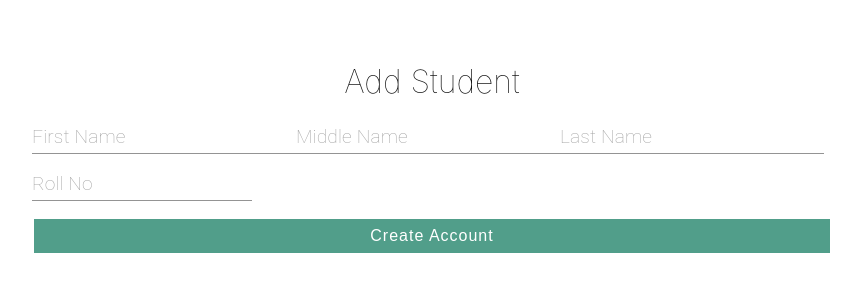
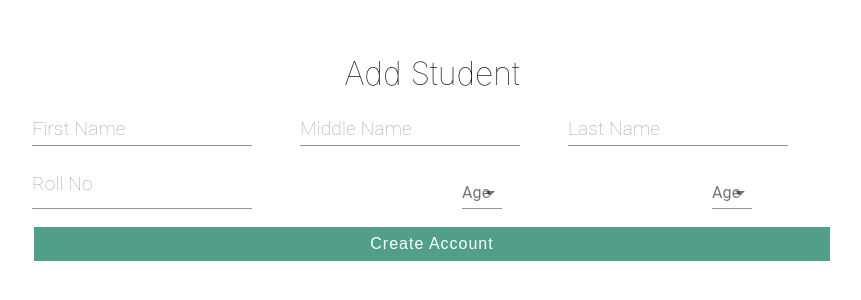
Before and after one commit to pravin82/shulkpay, a React (Create React App) app in the folder client/: page /student in a window 1280 px wide. Shown: the part 250-550 px from the top of the page, without its empty margins (208-1069 px from the left). Built offline with nearby package versions, Linux system fonts and the light colour scheme.

Commit message:
WIP for dropdown for cclass

```diff
--- a/client/src/StudentPage/StudentPage.jsx
+++ b/client/src/StudentPage/StudentPage.jsx
@@ -2,6 +2,11 @@ import React from "react";
 import axios from "axios";
 import "./StudentPage.scss";
 import Input from '@material-ui/core/Input';
+import Select from '@material-ui/core/Select';
+import MenuItem from '@material-ui/core/MenuItem';
+import InputLabel from '@material-ui/core/InputLabel';
+import FormControl from '@material-ui/core/FormControl';
+import { makeStyles } from '@material-ui/core/styles';
 
 export class StudentPage extends React.Component {
   constructor(props) {
@@ -11,6 +16,11 @@ export class StudentPage extends React.Component {
       lastName: null,
       email: null,
       password: null,
+      classOpen:false,
+      secOpen:false,
+      rollNo: null,
+      class: null,
+      section: null,
       formErrors: {
         firstName: "",
         lastName: "",
@@ -18,7 +28,37 @@ export class StudentPage extends React.Component {
         password: ""
       }
     };
+
+    this.handleChange = this.handleChange.bind(this);
+    this.handleOpen = this.handleOpen.bind(this);
+    this.handleClose = this.handleClose.bind(this);
   }
+
+  handleChange(e) {
+    const { name, value } = e.target;
+    this.setState({ [name]: value });
+  }
+
+  handleOpen(e) {
+    const {name} = e.target;
+    if(name == 'section'){
+      this.setState({secOpen: true})
+    }
+    else{
+      this.setState({classOpen:true})
+    }
+  }
+
+  handleClose(e) {
+    const {name} = e.target;
+    if(name == 'section'){
+      this.setState({secOpen: false})
+    }
+    else{
+      this.setState({classOpen:false})
+    }
+  }
+
 
 
 
@@ -26,11 +66,13 @@ export class StudentPage extends React.Component {
 render() {
     const { formErrors } = this.state;
 
+
     return (
       <div className="wrapper">
         <div className="form-wrapper">
           <h1>Add Student</h1>
           <form onSubmit={this.handleSubmit} noValidate>
+          <div className = "name">
             <div className="firstName">
               <Input
                 className={formErrors.firstName.length > 0 ? "error" : null}
@@ -66,15 +108,62 @@ render() {
                 <span className="errorMessage">{formErrors.lastName}</span>
               )}
             </div>
-            <div>
+            </div>
+            <div className = "class">
             <Input
               placeholder = 'Roll No'
               required = "true"
-              name = "RollNo"
+              name = "rollNo"
               type = "number"
               onChange = {this.handleChange}
               />
+
+              <FormControl className="formControl">
+             <InputLabel id="demo-controlled-open-select-label">Age</InputLabel>
+             <Select
+                labelId="demo-controlled-open-select-label"
+                id="demo-controlled-open-select"
+                open={this.state.Classopen}
+                name = "class"
+                onClose={this.handleClose}
+                onOpen={this.handleOpen}
+                value={this.state.class}
+                onChange={this.handleChange}
+              >
+            <MenuItem value="">
+              <em>None</em>
+            </MenuItem>
+            <MenuItem value={10}>Ten</MenuItem>
+            <MenuItem value={20}>Twenty</MenuItem>
+            <MenuItem value={30}>Thirty</MenuItem>
+            </Select>
+      </FormControl>
+
+        <FormControl className="formControl">
+             <InputLabel id="demo-controlled-open-select-label">Age</InputLabel>
+             <Select
+                labelId="demo-controlled-open-select-label"
+                id="demo-controlled-open-select"
+                name = "section"
+                open={this.state.SecOpen}
+                onClose={this.handleClose}
+                onOpen={this.handleOpen}
+                value={this.state.section}
+                onChange={this.handleChange}
+              >
+            <MenuItem value="">
+              <em>None</em>
+            </MenuItem>
+            <MenuItem value={10}>Ten</MenuItem>
+            <MenuItem value={20}>Twenty</MenuItem>
+            <MenuItem value={30}>Thirty</MenuItem>
+            </Select>
+      </FormControl>
+
               </div>
+
+
+
 
 
             <div className="createAccount">
--- a/client/src/StudentPage/StudentPage.scss
+++ b/client/src/StudentPage/StudentPage.scss
@@ -79,7 +79,6 @@ input.error {
 .email,
 .password {
   display: flex;
-  flex-direction: column;
   margin-bottom: 15px;
 }
 
@@ -124,3 +123,20 @@ input.error {
   color: #999;
   font-weight: lighter;
 }
+
+.formControl {
+    margin: 8px;
+    minWidth: 120;
+  }
+
+.class {
+  display: flex;
+  width: 90%;
+  justify-content: space-between;
+}
+
+.name {
+  display: flex;
+  width: 100%;
+  justify-content: space-between;
+}
```
